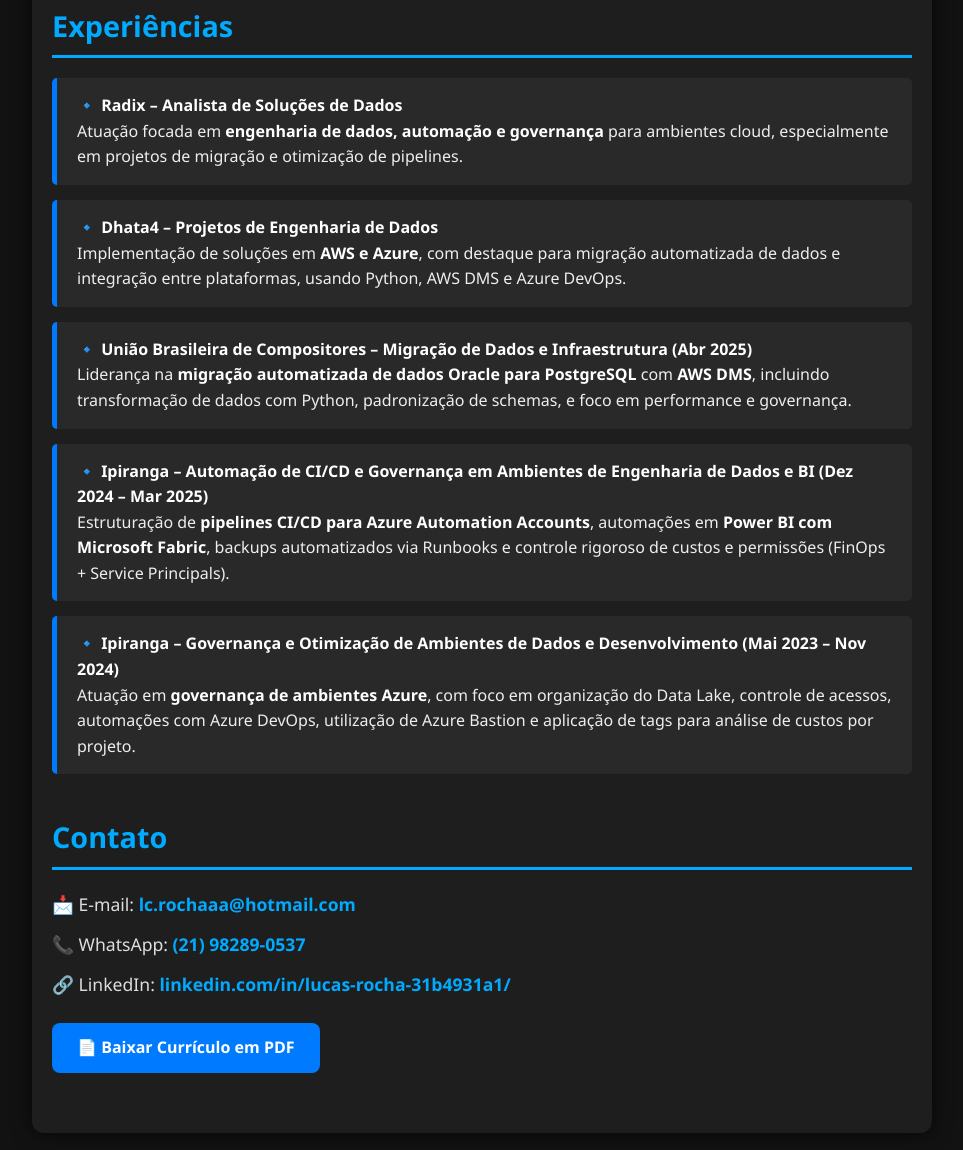
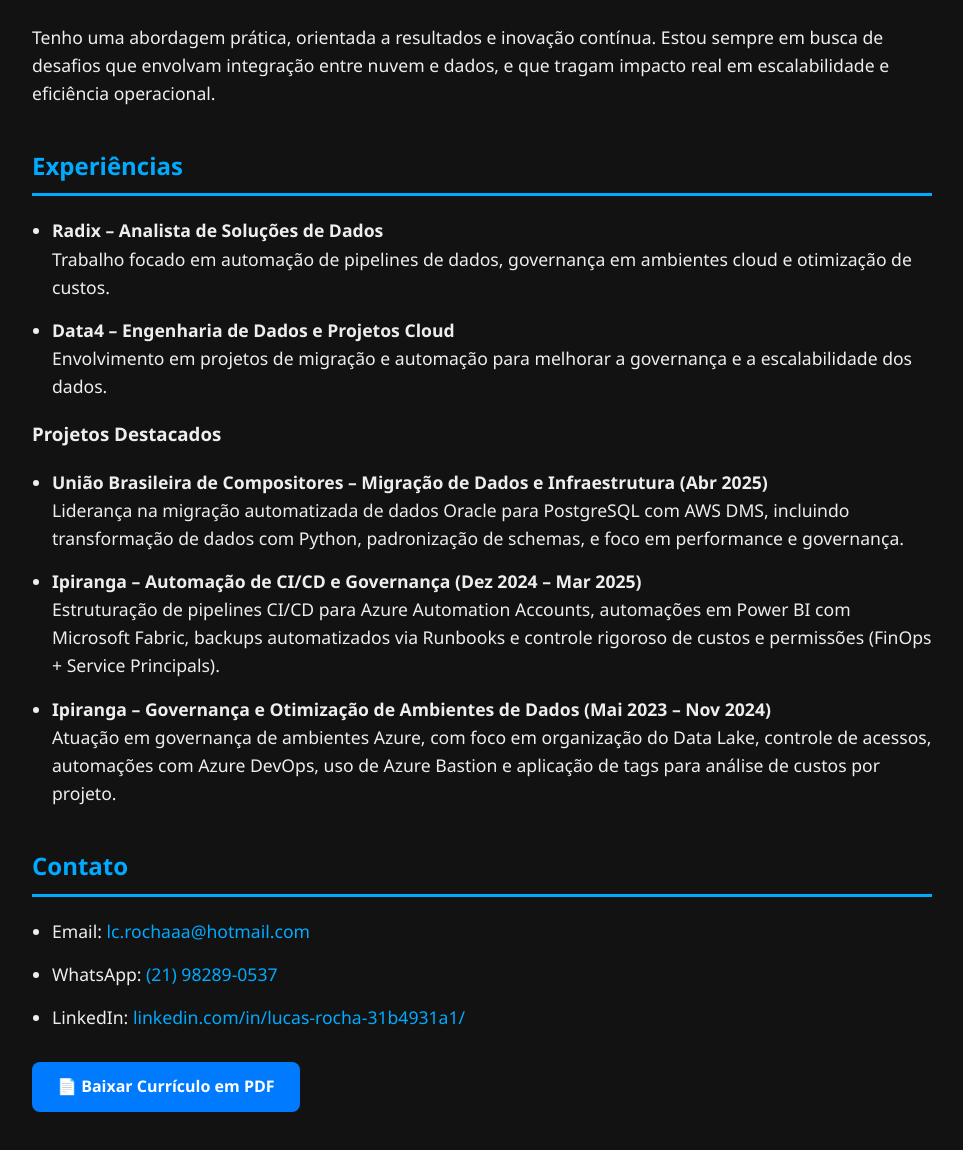
Before and after one commit to lucasrochaaa1/lucasrochaaa1.github.io, a plain HTML site: page index.html in a window 1280 px wide. Shown: the part 624-1774 px from the top of the page, without its empty margins (158-1121 px from the left). Drawn offline with Linux system fonts and the light colour scheme.

Commit message:
Resetando projeto para versão nova

```diff
--- a/index.html
+++ b/index.html
@@ -1,197 +1,138 @@
 <!DOCTYPE html>
-<html lang="pt-br">
+<html lang="pt-BR">
 <head>
   <meta charset="UTF-8" />
   <meta name="viewport" content="width=device-width, initial-scale=1" />
   <title>Lucas Rocha - Portfólio</title>
   <style>
-    /* Reset básico */
-    * {
+    body {
       margin: 0;
-      padding: 0;
-      box-sizing: border-box;
-    }
-
-    body {
+      font-family: 'Segoe UI', Tahoma, Geneva, Verdana, sans-serif;
       background-color: #121212;
       color: #eee;
-      font-family: 'Segoe UI', Tahoma, Geneva, Verdana, sans-serif;
       line-height: 1.6;
-      min-height: 100vh;
-      display: flex;
-      justify-content: center;
+    }
+    .container {
+      max-width: 900px;
+      margin: auto;
       padding: 20px;
     }
-
-    .container {
-      max-width: 900px;
-      width: 100%;
-      padding: 20px;
-      background: #1e1e1e;
-      border-radius: 12px;
-      box-shadow: 0 0 20px rgba(0,0,0,0.7);
+    header {
+      text-align: center;
+      margin-top: 40px;
+      margin-bottom: 40px;
     }
-
-    /* Foto e nome centralizados */
-    .profile {
-      text-align: center;
-      margin-bottom: 30px;
-    }
-
-    .profile img {
+    header img {
       width: 160px;
       height: 160px;
-      object-fit: cover;
       border-radius: 50%;
       border: 3px solid #007BFF;
-      box-shadow: 0 0 10px #007BFF;
-      margin-bottom: 15px;
+      object-fit: cover;
+      display: block;
+      margin: 0 auto;
     }
-
-    .profile h1 {
-      font-size: 2.2rem;
+    header h1 {
+      margin-top: 15px;
+      font-size: 2.5rem;
       letter-spacing: 2px;
-      color: #00aaff;
-      font-weight: 700;
-      text-transform: uppercase;
-      user-select: none;
+      color: #0af;
     }
-
-    /* Seções */
     section {
       margin-bottom: 40px;
     }
-
-    .section-heading h2 {
-      color: #00aaff;
-      border-bottom: 3px solid #00aaff;
-      padding-bottom: 6px;
+    h2 {
+      border-bottom: 3px solid #0af;
+      padding-bottom: 8px;
       margin-bottom: 20px;
-      font-weight: 700;
-      font-size: 1.8rem;
-      user-select: none;
+      font-weight: 600;
+      color: #0af;
     }
-
-    p {
+    p, li {
+      font-size: 1.1rem;
       margin-bottom: 15px;
-      font-size: 1.05rem;
-      color: #ccc;
     }
-
-    strong {
-      color: #fff;
+    ul {
+      list-style-type: disc;
+      padding-left: 20px;
     }
-
-    /* Projetos destacados */
-    .project {
-      background: #292929;
-      padding: 15px 20px;
-      margin-bottom: 15px;
-      border-left: 5px solid #007BFF;
-      border-radius: 5px;
-    }
-
-    /* Contatos */
-    .contact-info p {
-      font-size: 1.1rem;
-      margin-bottom: 12px;
-      color: #ddd;
-    }
-
-    .contact-info a {
-      color: #00aaff;
-      text-decoration: none;
-      font-weight: 600;
-    }
-    .contact-info a:hover {
-      text-decoration: underline;
-    }
-
-    /* Botão download */
-    .btn-download {
+    a.btn-download {
       display: inline-block;
-      padding: 12px 25px;
       background-color: #007BFF;
       color: white;
+      padding: 12px 25px;
       border-radius: 8px;
+      font-weight: bold;
       text-decoration: none;
-      font-weight: 700;
+      margin-top: 15px;
       transition: background-color 0.3s ease;
-      user-select: none;
     }
-    .btn-download:hover {
-      background-color: #005bb5;
+    a.btn-download:hover {
+      background-color: #0056b3;
+    }
+    .contact-list a {
+      color: #0af;
+      text-decoration: none;
+    }
+    .contact-list a:hover {
+      text-decoration: underline;
     }
   </style>
 </head>
 <body>
   <div class="container">
-    <!-- Foto e Nome -->
-    <div class="profile">
-      <img src="lucas.jpg" alt="Lucas Rocha" />
+
+    <header>
+      <img src="lucas.jpg" alt="Foto de Lucas Rocha" />
       <h1>LUCAS ROCHA DA SILVA</h1>
-    </div>
+    </header>
 
-    <!-- Sobre Mim -->
     <section id="sobre">
-      <div class="section-heading">
-        <h2>Sobre Mim</h2>
-      </div>
-      <p>
-        Sou <strong>Lucas Rocha</strong>, profissional de tecnologia com foco em <strong>Cloud, DevOps e Engenharia de Dados</strong>. Atualmente trabalho como Analista de Soluções de Dados na <strong>Radix</strong>, com sólida experiência em <strong>automação de infraestrutura, governança de ambientes cloud e migração de dados</strong>.
-      </p>
-      <p>
-        Atuo com tecnologias como <strong>Azure, AWS, Python, PowerShell, Databricks, Power BI e ferramentas de CI/CD com Azure DevOps</strong>. Tenho como diferencial a habilidade de estruturar ambientes escaláveis e seguros para engenharia de dados, com atenção especial à governança, versionamento de código e controle de acessos.
-      </p>
+      <h2>Sobre Mim</h2>
+      <p>Sou <strong>Lucas Rocha</strong>, profissional de tecnologia com foco em <strong>Cloud, DevOps e Engenharia de Dados</strong>. Atualmente trabalho como Analista de Soluções de Dados na <strong>Radix</strong>, com sólida experiência em automação de infraestrutura, governança de ambientes cloud e migração de dados.</p>
+      <p>Atuo com tecnologias como <strong>Azure, AWS, Python, PowerShell, Databricks, Power BI e ferramentas de CI/CD com Azure DevOps</strong>. Tenho como diferencial a habilidade de estruturar ambientes escaláveis e seguros para engenharia de dados, com atenção especial à governança, versionamento de código e controle de acessos.</p>
+      <p>Tenho uma abordagem prática, orientada a resultados e inovação contínua. Estou sempre em busca de desafios que envolvam integração entre nuvem e dados, e que tragam impacto real em escalabilidade e eficiência operacional.</p>
     </section>
 
-    <!-- Experiências -->
     <section id="experiencias">
-      <div class="section-heading">
-        <h2>Experiências</h2>
-      </div>
+      <h2>Experiências</h2>
+      <ul>
+        <li>
+          <strong>Radix – Analista de Soluções de Dados</strong><br>
+          Trabalho focado em automação de pipelines de dados, governança em ambientes cloud e otimização de custos.
+        </li>
+        <li>
+          <strong>Data4 – Engenharia de Dados e Projetos Cloud</strong><br>
+          Envolvimento em projetos de migração e automação para melhorar a governança e a escalabilidade dos dados.
+        </li>
+      </ul>
 
-      <div class="project">
-        <strong>🔹 Radix – Analista de Soluções de Dados</strong><br />
-        Atuação focada em <strong>engenharia de dados, automação e governança</strong> para ambientes cloud, especialmente em projetos de migração e otimização de pipelines.
-      </div>
-
-      <div class="project">
-        <strong>🔹 Dhata4 – Projetos de Engenharia de Dados</strong><br />
-        Implementação de soluções em <strong>AWS e Azure</strong>, com destaque para migração automatizada de dados e integração entre plataformas, usando Python, AWS DMS e Azure DevOps.
-      </div>
-
-      <!-- Projetos destacados -->
-      <div class="project">
-        <strong>🔹 União Brasileira de Compositores – Migração de Dados e Infraestrutura (Abr 2025)</strong><br />
-        Liderança na <strong>migração automatizada de dados Oracle para PostgreSQL</strong> com <strong>AWS DMS</strong>, incluindo transformação de dados com Python, padronização de schemas, e foco em performance e governança.
-      </div>
-
-      <div class="project">
-        <strong>🔹 Ipiranga – Automação de CI/CD e Governança em Ambientes de Engenharia de Dados e BI (Dez 2024 – Mar 2025)</strong><br />
-        Estruturação de <strong>pipelines CI/CD para Azure Automation Accounts</strong>, automações em <strong>Power BI com Microsoft Fabric</strong>, backups automatizados via Runbooks e controle rigoroso de custos e permissões (FinOps + Service Principals).
-      </div>
-
-      <div class="project">
-        <strong>🔹 Ipiranga – Governança e Otimização de Ambientes de Dados e Desenvolvimento (Mai 2023 – Nov 2024)</strong><br />
-        Atuação em <strong>governança de ambientes Azure</strong>, com foco em organização do Data Lake, controle de acessos, automações com Azure DevOps, utilização de Azure Bastion e aplicação de tags para análise de custos por projeto.
-      </div>
+      <h3>Projetos Destacados</h3>
+      <ul>
+        <li>
+          <strong>União Brasileira de Compositores – Migração de Dados e Infraestrutura (Abr 2025)</strong><br>
+          Liderança na migração automatizada de dados Oracle para PostgreSQL com AWS DMS, incluindo transformação de dados com Python, padronização de schemas, e foco em performance e governança.
+        </li>
+        <li>
+          <strong>Ipiranga – Automação de CI/CD e Governança (Dez 2024 – Mar 2025)</strong><br>
+          Estruturação de pipelines CI/CD para Azure Automation Accounts, automações em Power BI com Microsoft Fabric, backups automatizados via Runbooks e controle rigoroso de custos e permissões (FinOps + Service Principals).
+        </li>
+        <li>
+          <strong>Ipiranga – Governança e Otimização de Ambientes de Dados (Mai 2023 – Nov 2024)</strong><br>
+          Atuação em governança de ambientes Azure, com foco em organização do Data Lake, controle de acessos, automações com Azure DevOps, uso de Azure Bastion e aplicação de tags para análise de custos por projeto.
+        </li>
+      </ul>
     </section>
 
-    <!-- Contatos -->
     <section id="contato">
-      <div class="section-heading">
-        <h2>Contato</h2>
-      </div>
-      <div class="contact-info">
-        <p>📩 E-mail: <a href="mailto:lc.rochaaa@hotmail.com">lc.rochaaa@hotmail.com</a></p>
-        <p>📞 WhatsApp: <a href="https://wa.me/5521982890537" target="_blank" rel="noopener noreferrer">(21) 98289-0537</a></p>
-        <p>🔗 LinkedIn: <a href="https://www.linkedin.com/in/lucas-rocha-31b4931a1/" target="_blank" rel="noopener noreferrer">linkedin.com/in/lucas-rocha-31b4931a1/</a></p>
-      </div>
-      <div style="margin-top: 25px;">
-        <a href="cv-lucas-rocha.pdf" download class="btn-download">📄 Baixar Currículo em PDF</a>
-      </div>
+      <h2>Contato</h2>
+      <ul class="contact-list">
+        <li>Email: <a href="mailto:lc.rochaaa@hotmail.com">lc.rochaaa@hotmail.com</a></li>
+        <li>WhatsApp: <a href="https://wa.me/5521982890537" target="_blank">(21) 98289-0537</a></li>
+        <li>LinkedIn: <a href="https://www.linkedin.com/in/lucas-rocha-31b4931a1/" target="_blank">linkedin.com/in/lucas-rocha-31b4931a1/</a></li>
+      </ul>
+      <a href="cv-lucas-rocha.pdf" download class="btn-download">📄 Baixar Currículo em PDF</a>
     </section>
+
   </div>
 </body>
 </html>
```
